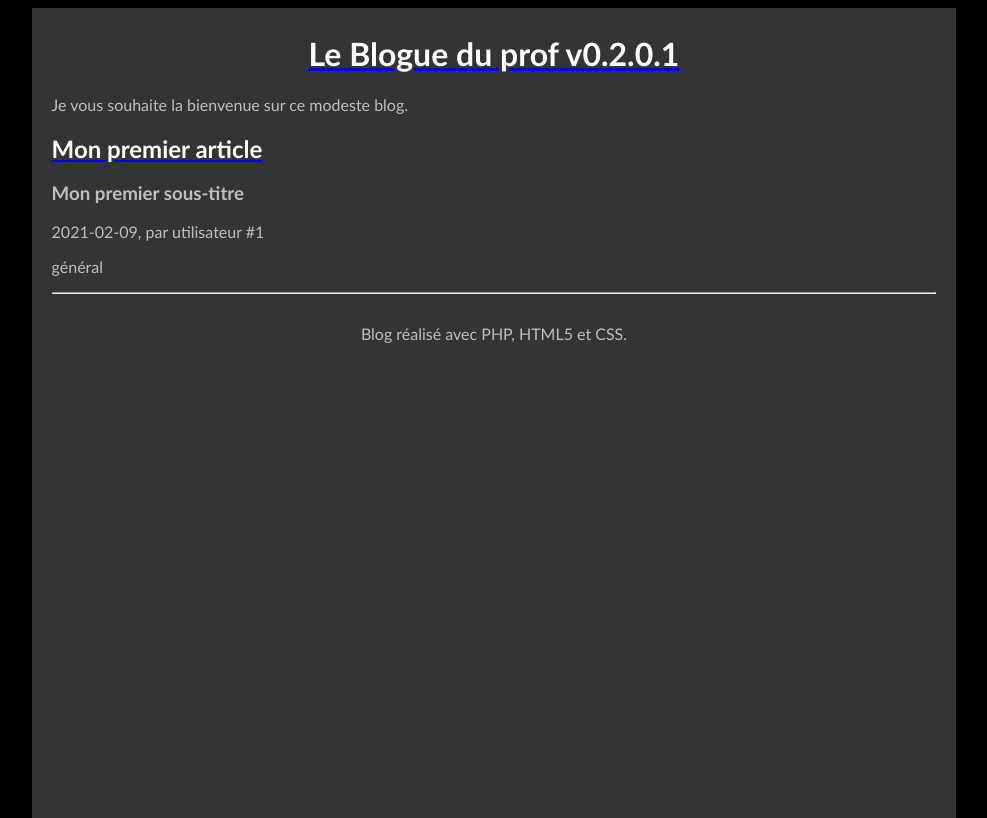
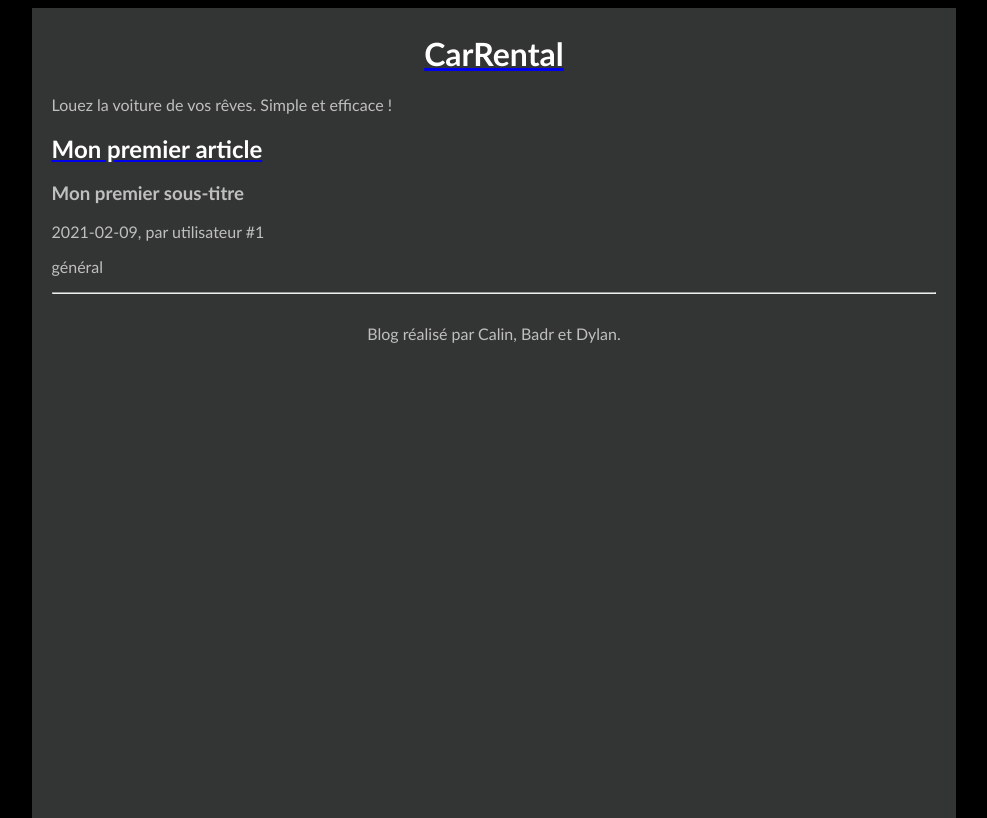
Before and after one commit to CalinSanduta/CarRental, a PHP site: page /index.php in a window 1280 px wide. Shown: the whole page, without its empty margins (146-1133 px from the left). Run offline with PHP 8.4, Linux system fonts and the light colour scheme; data comes from the database, SQL or seed files in the repository.

Commit message:
Premier changement mineurs sur le site

```diff
--- a/gabarit.php
+++ b/gabarit.php
@@ -10,14 +10,14 @@
     <body>
         <div id="global">
             <header>
-                <a href="index.php"><h1 id="titreBlog">Le Blogue du prof v0.2.0.1</h1></a>
-                <p>Je vous souhaite la bienvenue sur ce modeste blog.</p>
+                <a href="index.php"><h1 id="titreBlog">CarRental</h1></a>
+                <p>Louez la voiture de vos rêves. Simple et efficace !</p>
             </header>
             <div id="contenu">
                 <?= $contenu ?>   <!-- Élément spécifique -->
             </div> <!-- #contenu -->
             <footer id="piedBlog">
-                Blog réalisé avec PHP, HTML5 et CSS.
+                Blog réalisé par Calin, Badr et Dylan.
             </footer>
         </div> <!-- #global -->
     </body>
```
